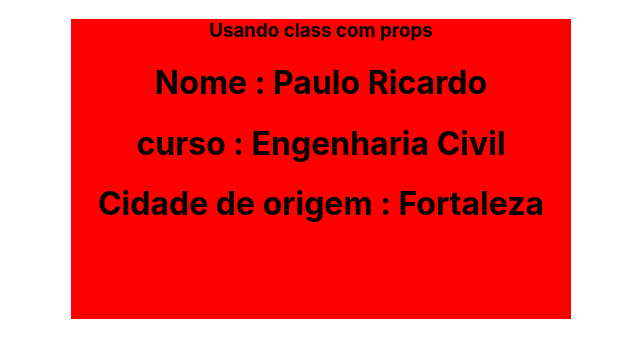
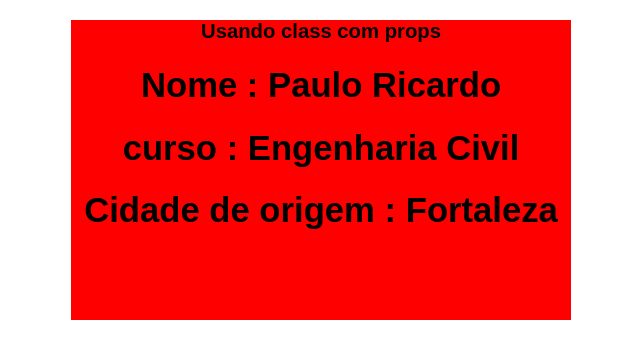
Before and after one commit to marlustavares/web-2022-1, a React (Create React App) app in the folder WEB/introducao_web/: page / in a window 1280 px wide. Shown: the top 358 px of the page, without its empty margins (319-959 px from the left). Built offline with nearby package versions, Linux system fonts and the light colour scheme.

Commit message:
alterei um arquivo

```diff
--- a/WEB/introducao_web/src/App.css
+++ b/WEB/introducao_web/src/App.css
@@ -1,6 +1,8 @@
 .App {
   text-align: center;
   background : red;
+  font-family : arial;
+  font-size : 13pt;
   width: 500px;
   height: 300px;
   margin-left: auto;
```
